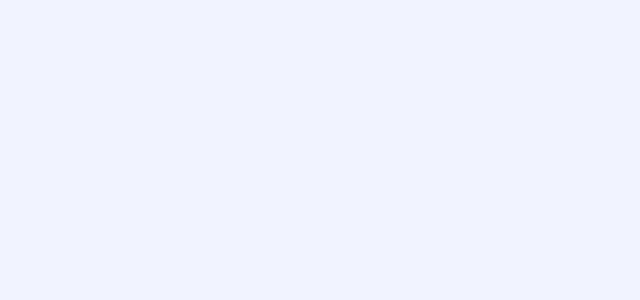
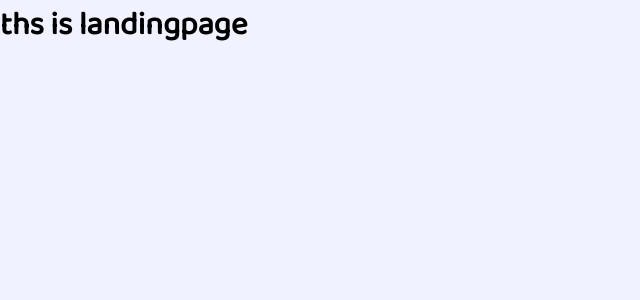
Before and after one commit to Muhammad-Saifullah50/Next-ECommerce-App, a Next.js app: page / in a window 1280 px wide. Shown: the top 300 px of the page, without its empty margins (0-640 px from the left). Built offline with nearby package versions, Linux system fonts and the light colour scheme.

Commit message:
modified index.js

```diff
--- a/src/pages/index.js
+++ b/src/pages/index.js
@@ -14,6 +14,7 @@ export default function Home() {
         <link rel="icon" href="/favicon.ico" />
       </Head>
       {/* we will make routes here */}
+      <h1>ths is landingpage</h1>
     </>
   )
 }
```
